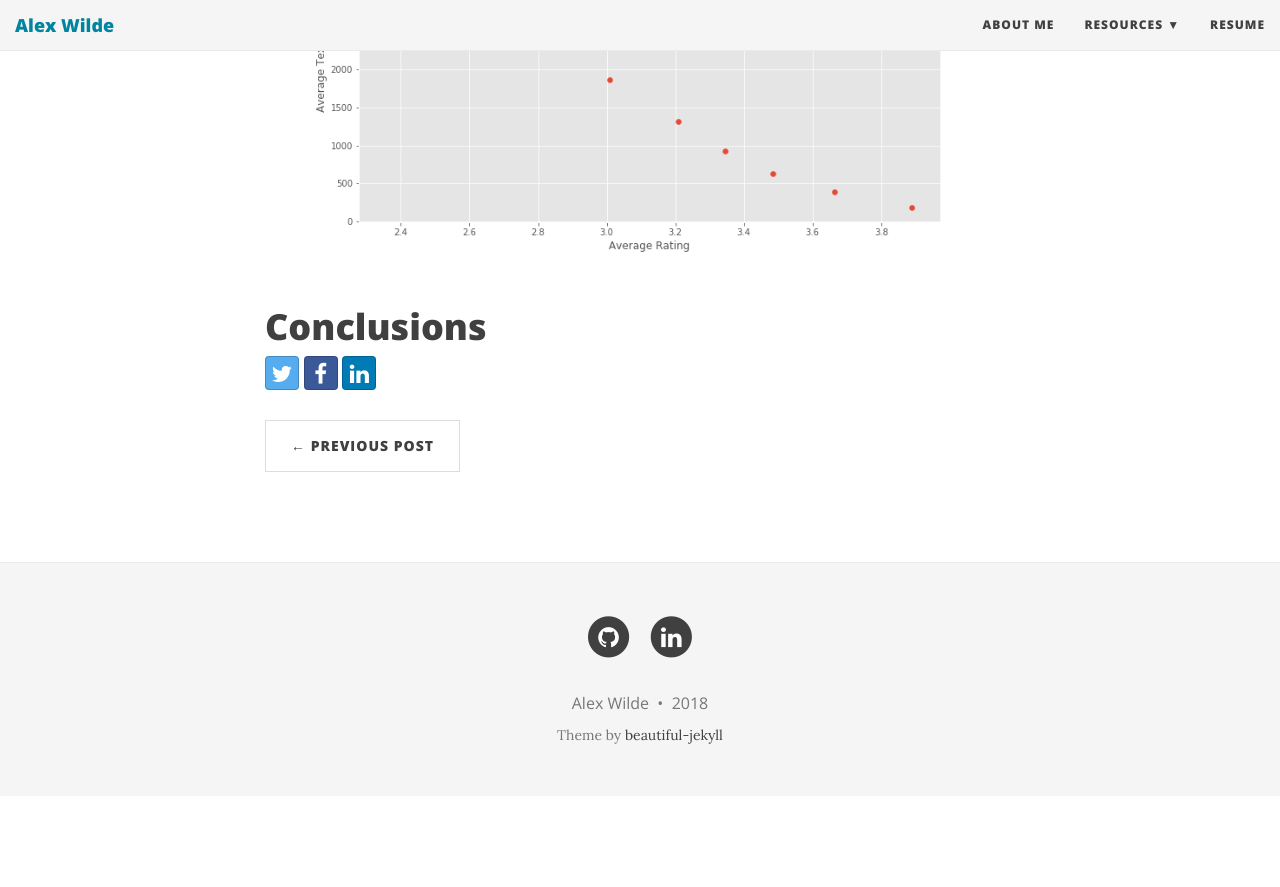
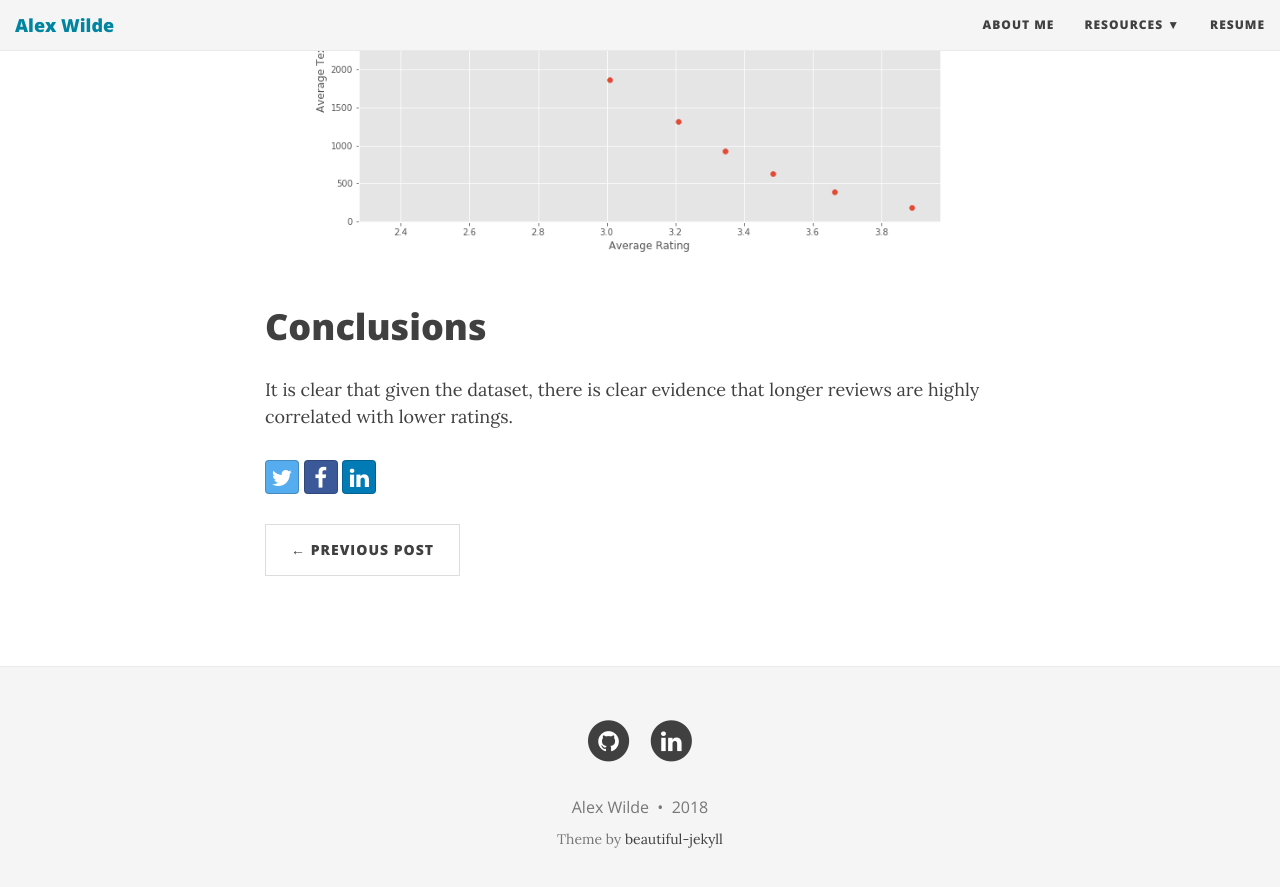
Before and after one commit to awilde27/awilde27.github.io, a Jekyll site: the page built from _posts/2018-02-08-yelp_writeup.md, in a window 1280 px wide and 900 px high, scrolled down 4441 px. Shown: the top 887 px of the window. Built offline with Jekyll 4.4.1, drawn with Linux system fonts in a browser that asks for light colours; nearby versions of some CDN libraries; comment, search, counter and statistics services are not loaded; before the commit the page ends 5237 px from its top, so only the background shows below that.

Commit message:
redo plots

```diff
--- a/_posts/2018-02-08-yelp_writeup.md
+++ b/_posts/2018-02-08-yelp_writeup.md
@@ -79,3 +79,5 @@ Similar to the cluster with 4 clusters, we see the same trends appearing. In clu
 
 
 # Conclusions
+
+It is clear that given the dataset, there is clear evidence that longer reviews are highly correlated with lower ratings.
```
